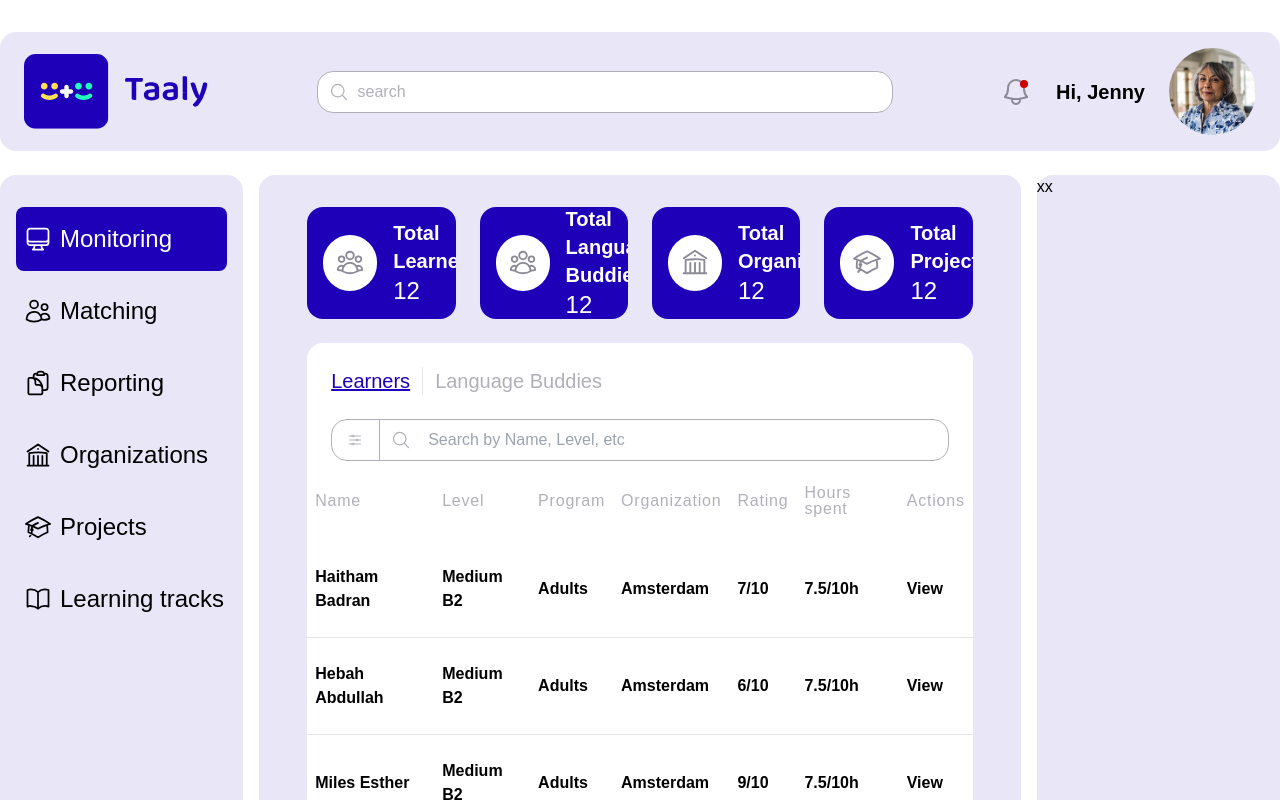
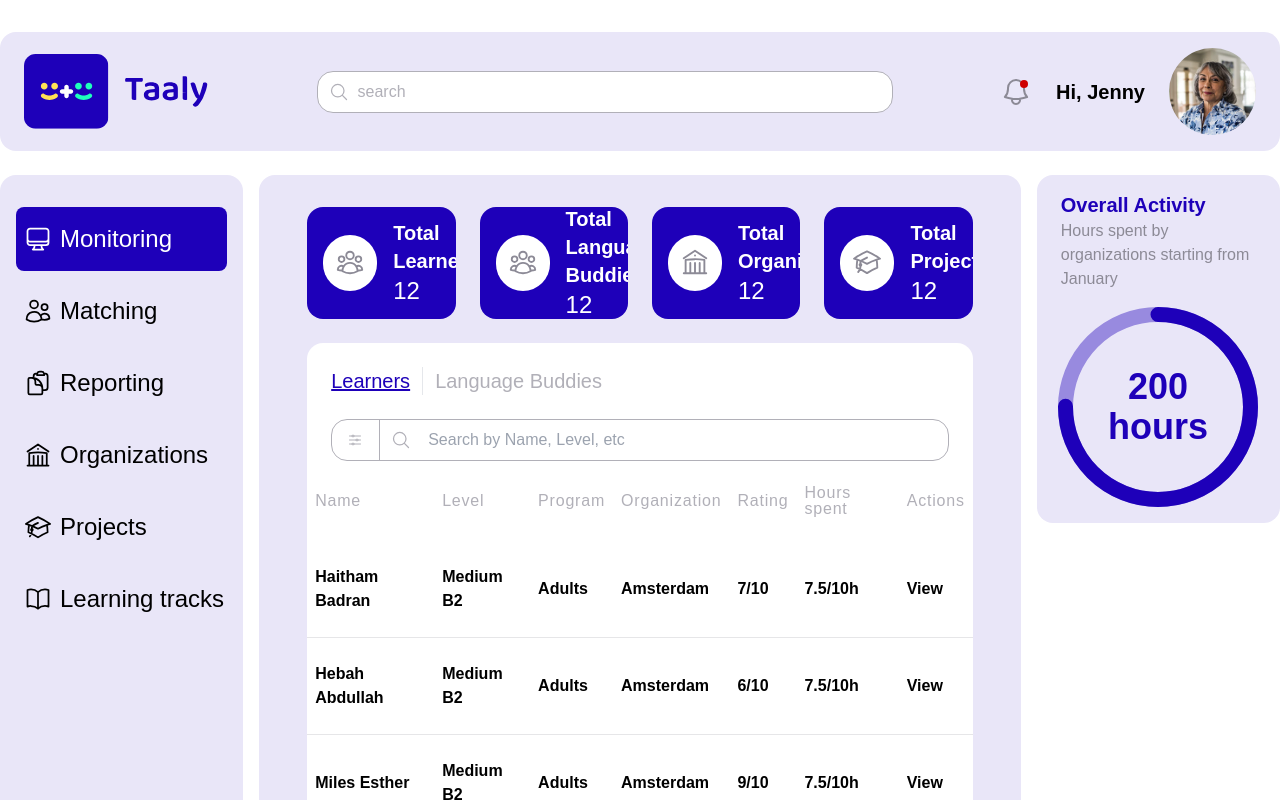
Before and after one commit to MahmoudElmahalawy/taaly-admin, a Next.js app: page /dashboard/monitoring in a window 1280 px wide. Shown: the top 800 px of the page. Built offline with nearby package versions, Linux system fonts and the light colour scheme; a web font is replaced by a local one.

Commit message:
Add OverallActivity component

```diff
--- a/src/app/dashboard/layout.tsx
+++ b/src/app/dashboard/layout.tsx
@@ -3,6 +3,7 @@
 import React from "react";
 import Header from "../../components/layouts/dashboard/Header";
 import Sidebar from "../../components/layouts/dashboard/Sidebar";
+import OverallActivity from "@/components/dashboard/monitoring/OverallActivity";
 
 export default function DashboardLayout({
 	children,
@@ -17,7 +18,9 @@
 			<div className="h-[calc(100vh-200px)] grid grid-cols-10 gap-4">
 				<Sidebar />
 				<div className="bg-primary-50 col-span-6 rounded-2xl">{children}</div>
-				<div className="bg-primary-50 col-span-2 rounded-2xl">xx</div>
+				<div className="col-span-2">
+					<OverallActivity />
+				</div>
 			</div>
 		</div>
 	);
--- /dev/null
+++ b/src/components/common/index.tsx
@@ -0,0 +1,3 @@
+import CircularProgress from "./CircularProgress";
+
+export { CircularProgress };
--- /dev/null
+++ b/src/components/dashboard/monitoring/OverallActivity.tsx
@@ -0,0 +1,16 @@
+import { CircularProgress } from "@/components/common";
+
+export default function OverallActivity() {
+	return (
+		<div className="flex flex-col items-center bg-primary-50 rounded-2xl px-6 py-4">
+			<h2 className="self-start text-primary-500 text-xl font-bold">Overall Activity</h2>
+			<p className="text-neutral-200 mb-4">Hours spent by organizations starting from January</p>
+			<CircularProgress percentage={75} strokeWidth={15} progressColor="#1E00B9" remainingColor="#988ADF">
+				<div className="flex flex-col items-center text-4xl text-primary-500 font-bold">
+					<span>200</span>
+					<span>hours</span>
+				</div>
+			</CircularProgress>
+		</div>
+	);
+}
```
